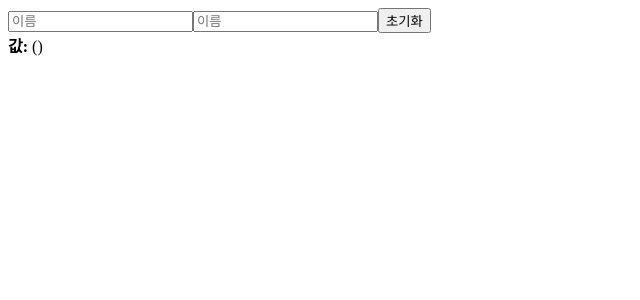
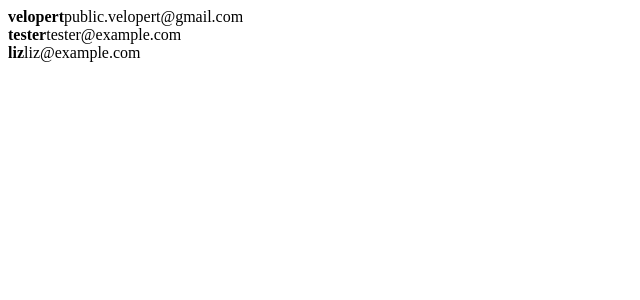
Before and after one commit to housekeepingg/reactClass, a React (Create React App) app: page / in a window 1280 px wide. Shown: the top 300 px of the page, without its empty margins (0-640 px from the left). Built offline with nearby package versions, Linux system fonts and the light colour scheme.

Commit message:
🛠modify: 리액트 배열 다루기

```diff
--- a/src/App.js
+++ b/src/App.js
@@ -1,9 +1,9 @@
-import { InputRefSample } from './component/InputRefSample';
+import { ArrayReder } from './component/ArrayReder';
 import './css/App.css';
 
 function App() {
   return (
-    <InputRefSample/>
+    <ArrayReder/>
   );
 }
 
--- /dev/null
+++ b/src/component/ArrayReder.js
@@ -0,0 +1,38 @@
+import React from "react";
+
+const User = ({ user }) => {
+    return(
+        <div>
+            <b>{user.username}</b>
+            <span>{user.email}</span>
+        </div>
+    )
+}
+
+export const ArrayReder = () => {
+    const users = [
+        {
+          id: 1,
+          username: 'velopert',
+          email: 'public.velopert@gmail.com'
+        },
+        {
+          id: 2,
+          username: 'tester',
+          email: 'tester@example.com'
+        },
+        {
+          id: 3,
+          username: 'liz',
+          email: 'liz@example.com'
+        }
+      ];
+
+    return(
+        <div>
+            <User user={users[0]} />
+            <User user={users[1]} />
+            <User user={users[2]} />
+        </div>
+    )
+}
```
